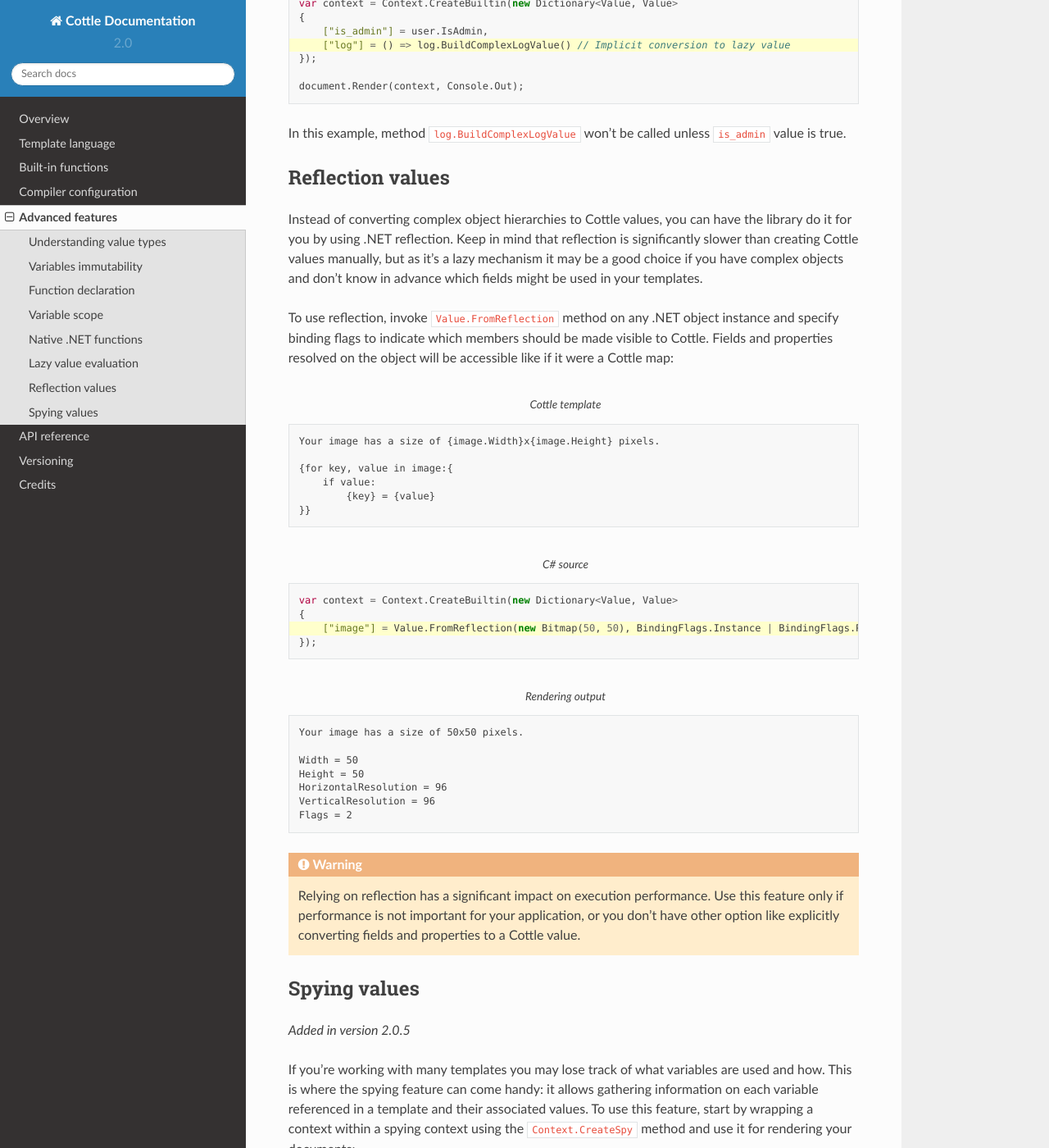
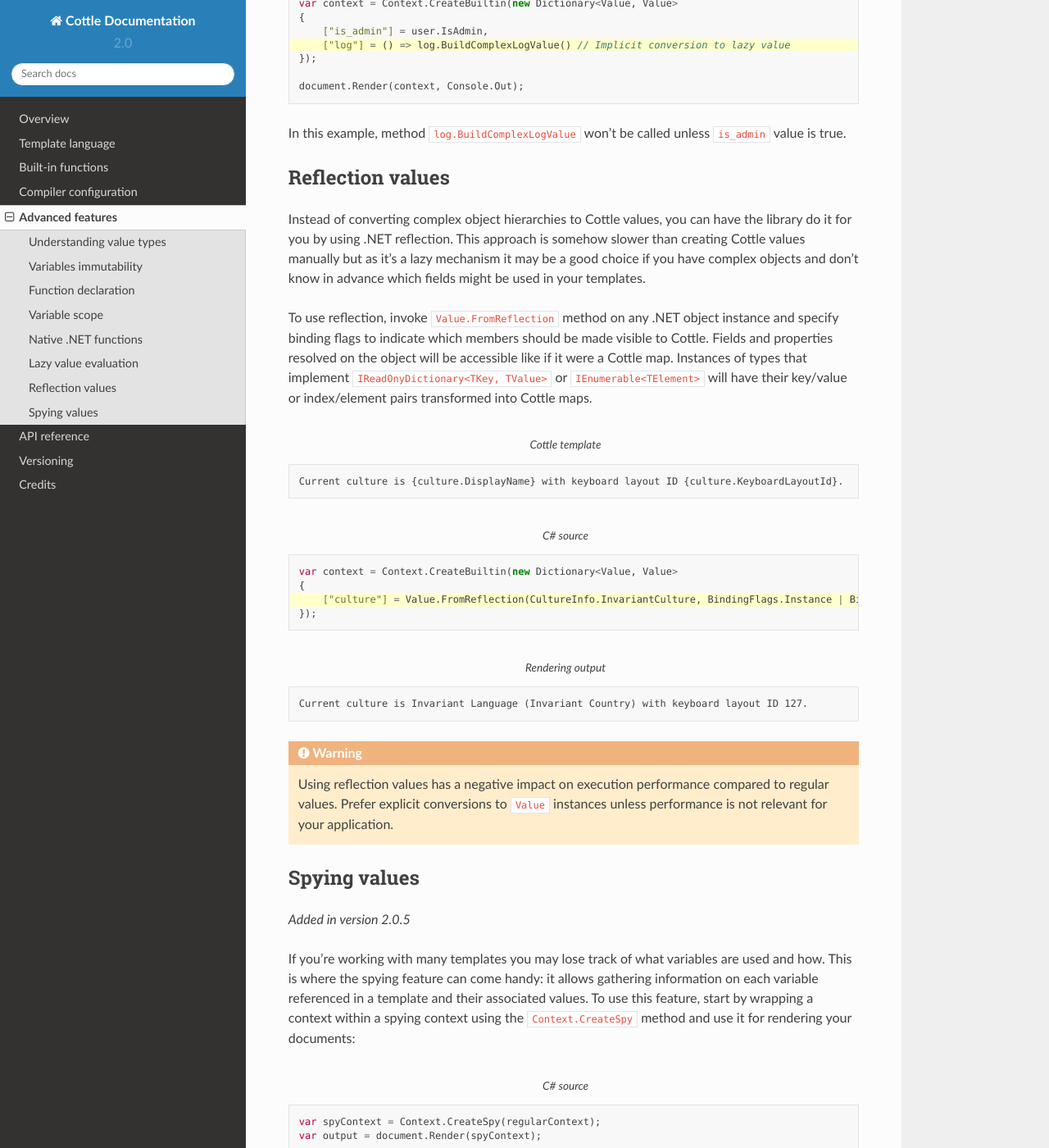
Before and after one commit to r3c/cottle, a Sphinx documentation site: the page built from docs/page/05-advanced.rst, in a window 1280 px wide and 1400 px high, scrolled down 6964 px. Shown: the whole window at 82% size. Built offline with Sphinx 7.4.7 and the Read the Docs theme 2.0.0, drawn with Linux system fonts in a browser that asks for light colours; cross-references to code outside the pages are shown as plain code.

Commit message:
Update documentation about reflection values. (#161)

```diff
--- a/docs/page/05-advanced.rst
+++ b/docs/page/05-advanced.rst
@@ -290,19 +290,14 @@
 Reflection values
 =================
 
-Instead of converting complex object hierarchies to Cottle values, you can have the library do it for you by using .NET reflection. Keep in mind that reflection is significantly slower than creating Cottle values manually, but as it's a lazy mechanism it may be a good choice if you have complex objects and don't know in advance which fields might be used in your templates.
+Instead of converting complex object hierarchies to Cottle values, you can have the library do it for you by using .NET reflection. This approach is somehow slower than creating Cottle values manually but as it's a lazy mechanism it may be a good choice if you have complex objects and don't know in advance which fields might be used in your templates.
 
-To use reflection, invoke :meth:`Value.FromReflection` method on any .NET object instance and specify binding flags to indicate which members should be made visible to Cottle. Fields and properties resolved on the object will be accessible like if it were a Cottle map:
+To use reflection, invoke :meth:`Value.FromReflection` method on any .NET object instance and specify binding flags to indicate which members should be made visible to Cottle. Fields and properties resolved on the object will be accessible like if it were a Cottle map. Instances of types that implement ``IReadOnyDictionary<TKey, TValue>`` or ``IEnumerable<TElement>`` will have their key/value or index/element pairs transformed into Cottle maps.
 
 .. code-block:: plain
     :caption: Cottle template
 
-    Your image has a size of {image.Width}x{image.Height} pixels.
-
-    {for key, value in image:{
-        if value:
-            {key} = {value}
-    }}
+    Current culture is {culture.DisplayName} with keyboard layout ID {culture.KeyboardLayoutId}.
 
 .. code-block:: csharp
     :caption: C# source
@@ -310,23 +305,17 @@
 
     var context = Context.CreateBuiltin(new Dictionary<Value, Value>
     {
-        ["image"] = Value.FromReflection(new Bitmap(50, 50), BindingFlags.Instance | BindingFlags.Public)
+        ["culture"] = Value.FromReflection(CultureInfo.InvariantCulture, BindingFlags.Instance | BindingFlags.Public)
     });
 
 .. code-block:: plain
     :caption: Rendering output
 
-    Your image has a size of 50x50 pixels.
-
-    Width = 50
-    Height = 50
-    HorizontalResolution = 96
-    VerticalResolution = 96
-    Flags = 2
+    Current culture is Invariant Language (Invariant Country) with keyboard layout ID 127.
 
 .. warning::
 
-    Relying on reflection has a significant impact on execution performance. Use this feature only if performance is not important for your application, or you don't have other option like explicitly converting fields and properties to a Cottle value.
+    Using reflection values has a negative impact on execution performance compared to regular values. Prefer explicit conversions to :type:`Value` instances unless performance is not relevant for your application.
 
 
 
```
